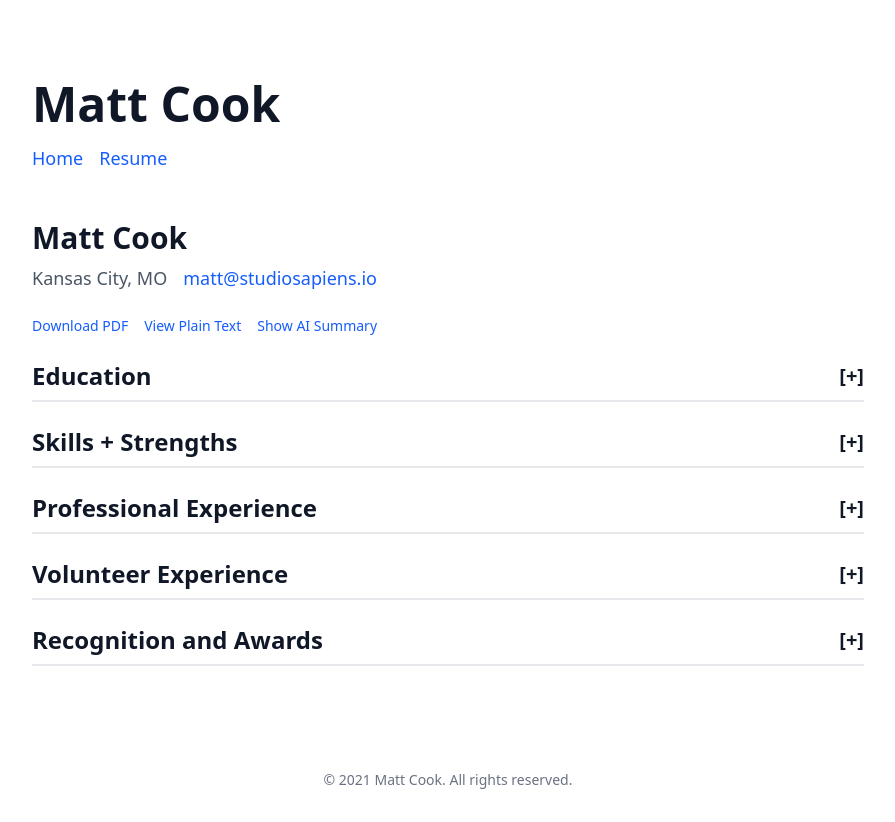
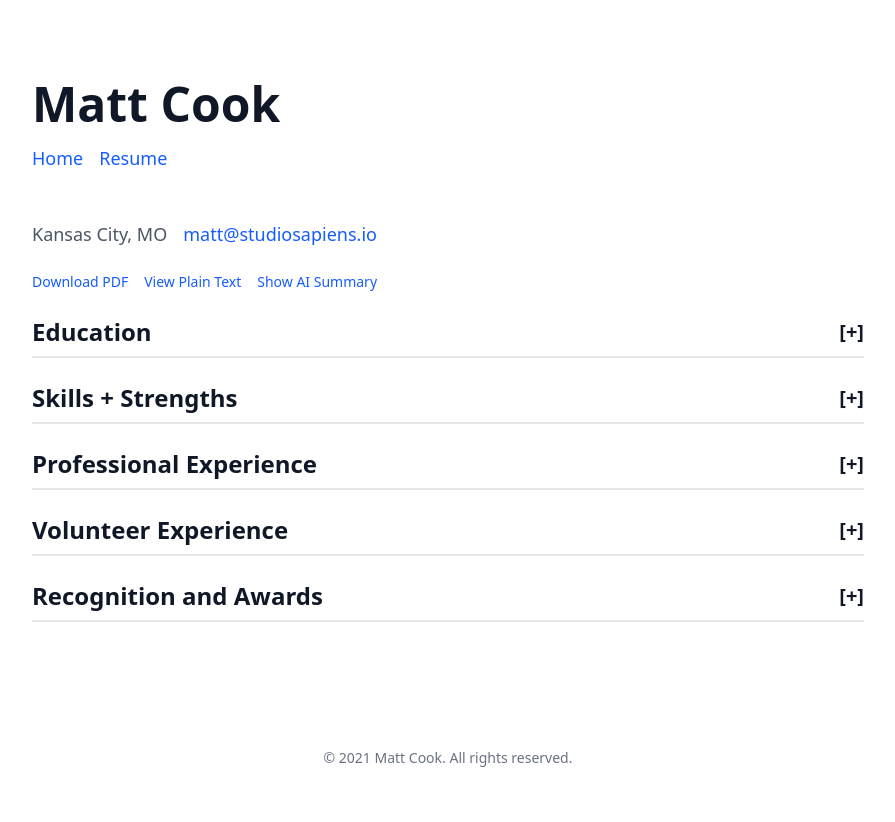
Before and after one commit to mattcookio/mattcook.io, a SvelteKit app: page /resume in a window 1280 px wide. Shown: the whole page, without its empty margins (192-1087 px from the left). After the commit the page ends 800 px from the top, so only its background shows below. Built offline with nearby package versions, Linux system fonts and the light colour scheme.

Commit message:
Fix layout

```diff
--- a/src/routes/resume/+page.svelte
+++ b/src/routes/resume/+page.svelte
@@ -120,7 +120,6 @@
 	/>
 </svelte:head>
 
-<h1 class="mb-2 text-3xl font-bold text-gray-900">Matt Cook</h1>
 <div class="mb-6 flex flex-col text-lg text-gray-600 sm:flex-row sm:gap-4">
 	<span>{location}</span>
 	<a href={`mailto:${emailRaw}`} class="text-blue-600 hover:underline">
```
Also changed, not shown: 1 other file (tests, documents, lock files or other folders).
